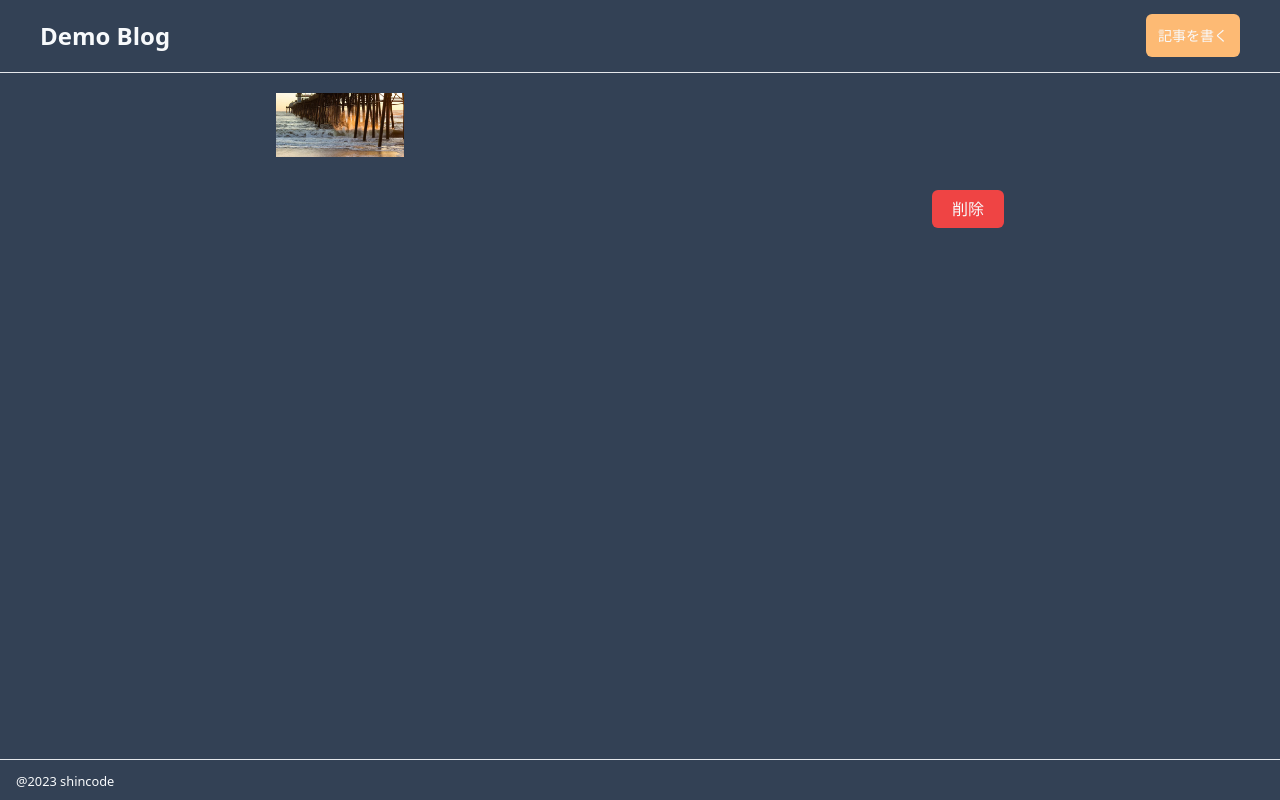
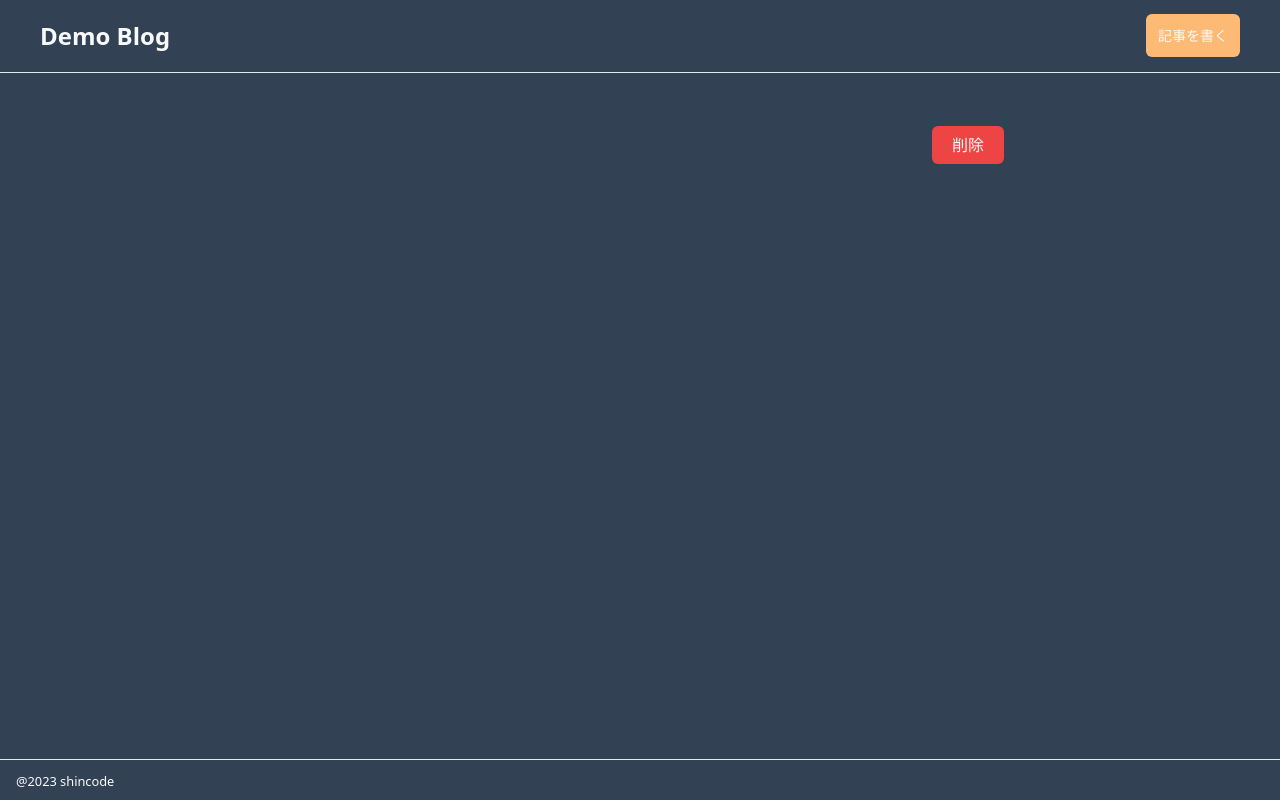
Before and after one commit to bluelawson/demo_blog, a Next.js app: page /articles/1 in a window 1280 px wide. Built offline with nearby package versions, Linux system fonts and the light colour scheme; no server answers; the database is empty.

Commit message:
試しに画像をなくしてみる

```diff
--- a/src/app/articles/[id]/page.tsx
+++ b/src/app/articles/[id]/page.tsx
@@ -17,12 +17,6 @@ const Article = async ({ params }: { params: { id: string } }) => {
 
   return (
     <div className="max-w-3xl mx-auto p-5">
-      <Image
-        src={`/sample/articleImage.jpg`}
-        alt="no image"
-        width={128}
-        height={30}
-      />
       <h1 className="text-4xl text-center mb-10 mt-10">
         {detailArticle.title}
       </h1>
```
